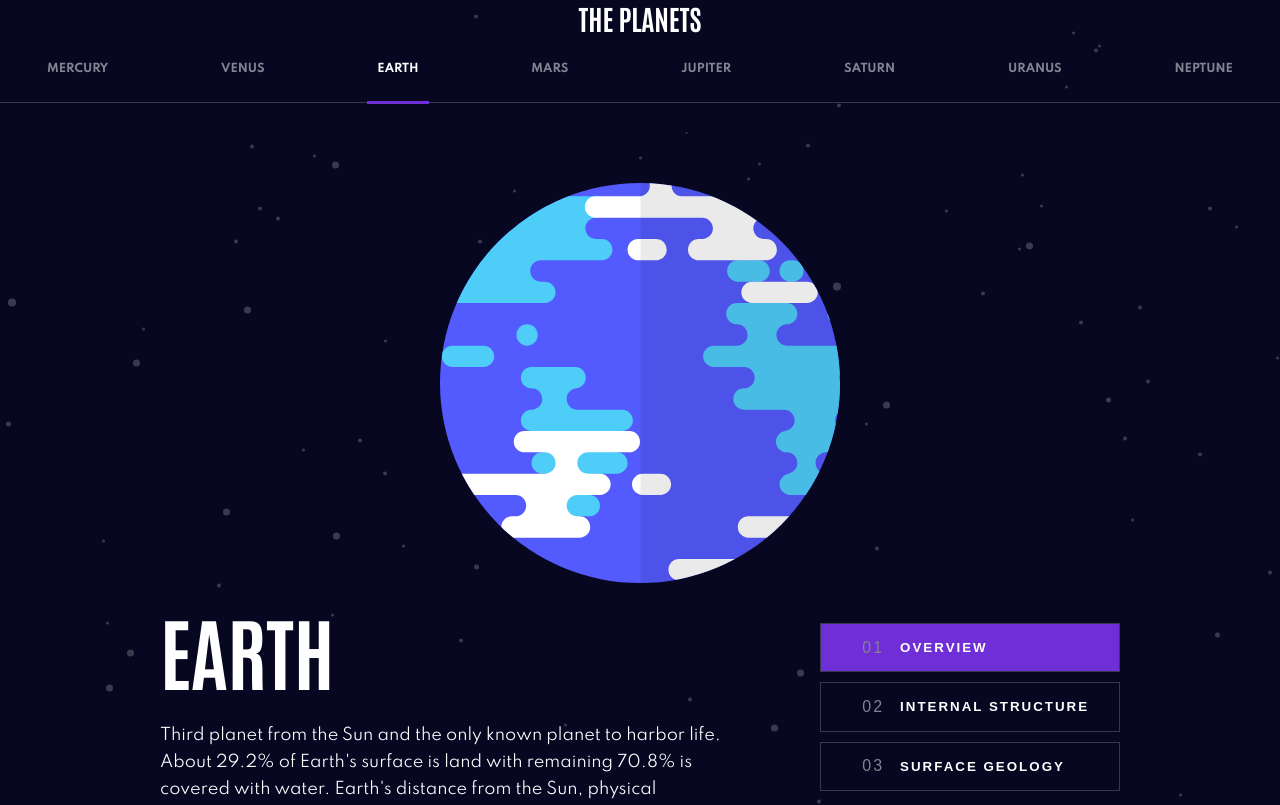
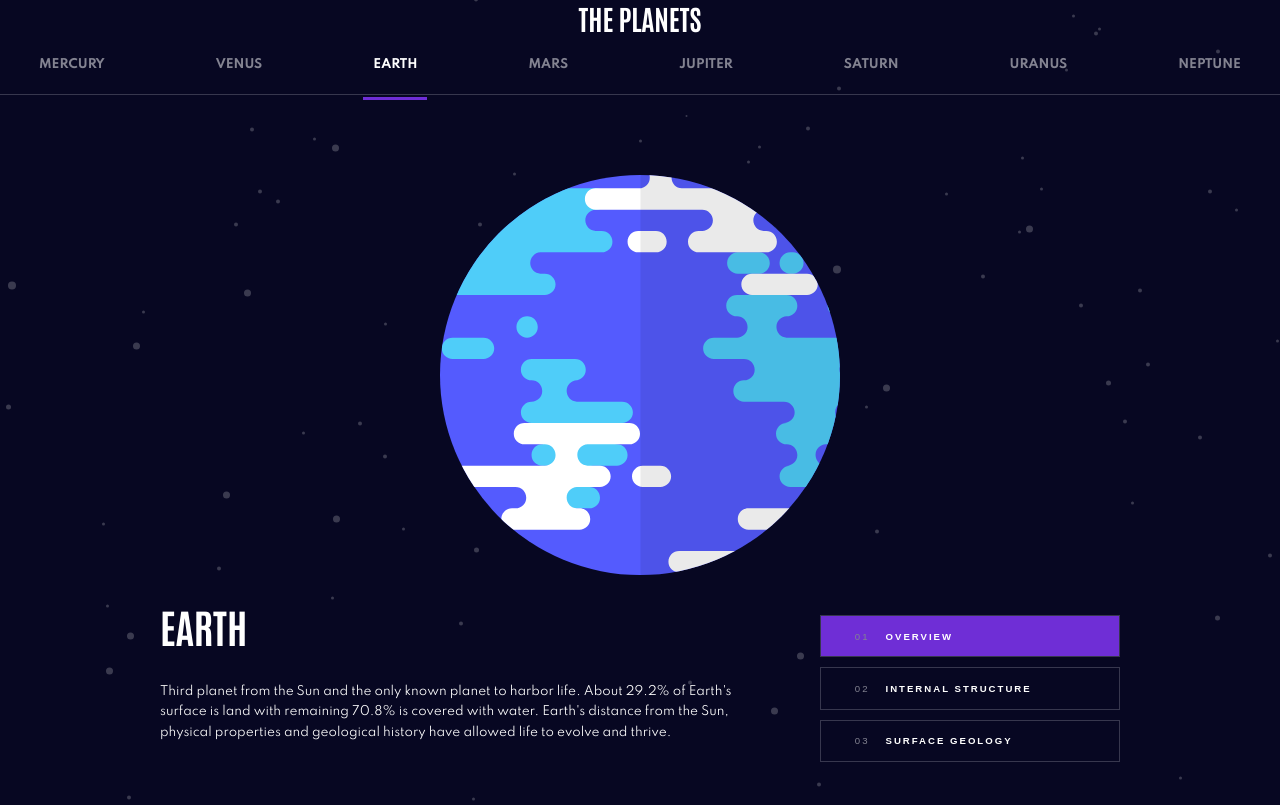
Before and after one commit to ScarSymmetry/-FrontEndMentor-Planets-Facts-with-React, a React (Create React App) app: page / in a window 1280 px wide. Shown: the top 805 px of the page. Built offline with nearby package versions, Linux system fonts and the light colour scheme.

Commit message:
typography vars

```diff
--- a/src/App.css
+++ b/src/App.css
@@ -29,12 +29,13 @@
 	--font-antonio: "Antonio", sans-serif;
 
 	--fs-XXL: 5rem;
-	--fs-XL:2.5rem;
-	--fs-800:1.75rem;
+	--fs-XL: 2.5rem;
+	--fs-800: 1.75rem;
 	--fs-600: 1.5rem;
 	--fs-500: 1.25rem;
 	--fs-400: 1rem;
-	--fs-300: 0.7rem;
+	--fs-300: 0.75rem;
+	--fs-nav: 0.75rem;
 }
 
 body {
@@ -53,3 +54,15 @@ body {
 	margin: 0 auto;
 	padding: 0;
 }
+
+@media (max-width: 1280px) {
+	:root {
+		--fs-XXL: 2.5rem;
+		--fs-XL: 2rem;
+		--fs-800: 1.75rem;
+		--fs-600: 1.5rem;
+		--fs-500: 1.25rem;
+		--fs-400: 0.75rem;
+		--fs-300: 0.6rem;
+	}
+}
--- a/src/Nav.module.css
+++ b/src/Nav.module.css
@@ -7,7 +7,7 @@
 
 .nav li {
 	font-weight: bold;
-	font-size: var(--fs-300);
+	font-size: var(--fs-nav);
 	margin-inline: 5px;
 	position: relative;
 	cursor: pointer;
@@ -26,25 +26,13 @@
 	height: 3px;
 	width: 100%;
 	left: 0;
-	top: -22px;
+	top: -19px;
 	transform: scaleX(0);
 	transition: transform 0.2s ease-in-out;
 }
 
 .nav li:hover::after {
 	transform: scaleX(1);
-}
-
-@media only screen and (max-width: 1280px) {
-	.nav {
-		padding-block: 1em 1em;
-		width: 100%;
-		justify-content: space-between;
-	}
-
-	.nav li::after {
-		top: 49px;
-	}
 }
 
 .nav .active {
@@ -106,3 +94,15 @@
 .neptune::after {
 	background-color: var(--color-neptune);
 }
+
+@media only screen and (max-width: 1280px) {
+	.nav {
+		padding-block: 1em 1em;
+		width: 100%;
+		justify-content: space-between;
+	}
+
+	.nav li::after {
+		top: 49px;
+	}
+}
--- a/src/PlanetsButton.module.css
+++ b/src/PlanetsButton.module.css
@@ -15,7 +15,7 @@
 .container {
 	max-width: 100%;
 	display: flex;
-
+	font-size: var(--fs-300);
 	align-items: center;
 	padding-left: 2em;
 	font-weight: bold;
@@ -27,7 +27,7 @@
 	color: var(--color-light-grey);
 	font-weight: lighter;
 	margin-right: 1rem;
-	font-size: var(--fs-400);
+	font-size: var(--fs-300);
 }
 
 .mercury {
```
